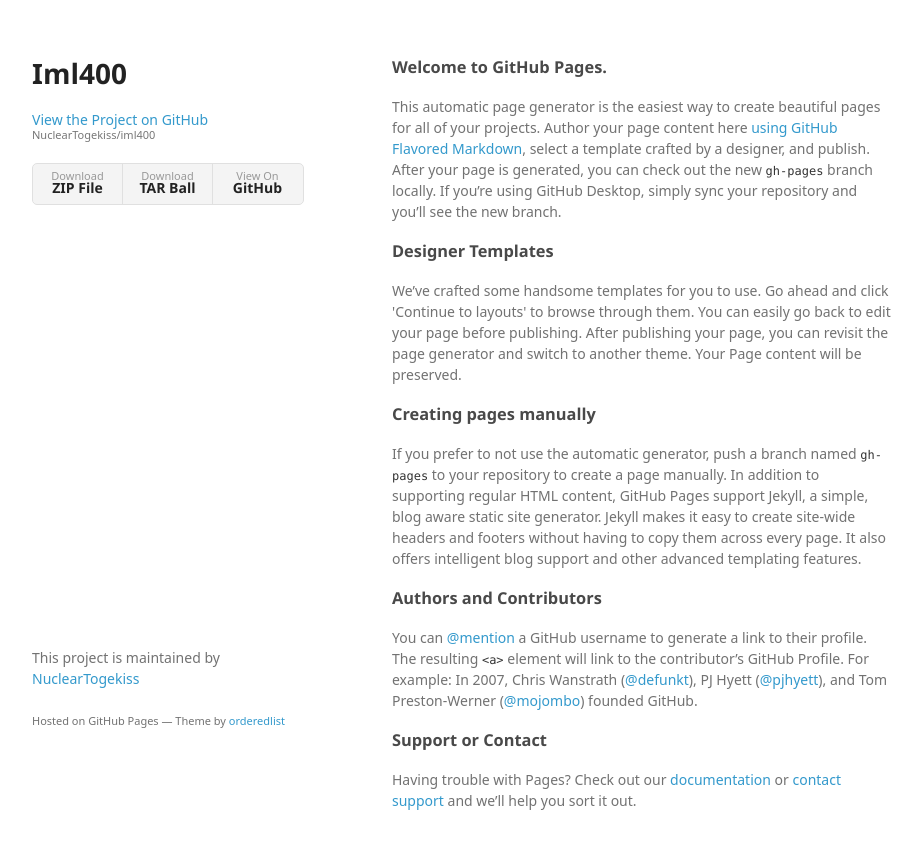
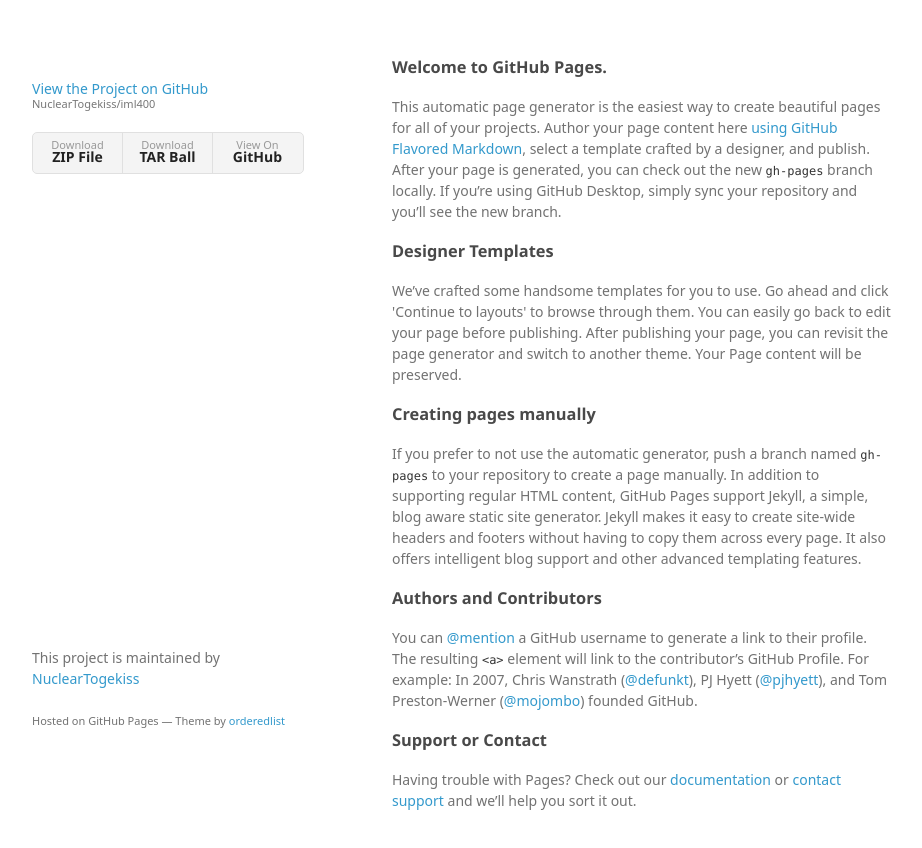
Before and after one commit to NuclearTogekiss/iml400, a plain HTML site: page index.html in a window 1280 px wide. Shown: the whole page, without its empty margins (178-1100 px from the left). Drawn offline with Linux system fonts and the light colour scheme; a web font is replaced by a local one.

Commit message:
title change
title change

```diff
--- a/index.html
+++ b/index.html
@@ -15,7 +15,6 @@
   <body>
     <div class="wrapper">
       <header>
-        <h1>Iml400</h1>
         <p></p>
 
         <p class="view"><a href="https://github.com/NuclearTogekiss/iml400">View the Project on GitHub <small>NuclearTogekiss/iml400</small></a></p>
```
